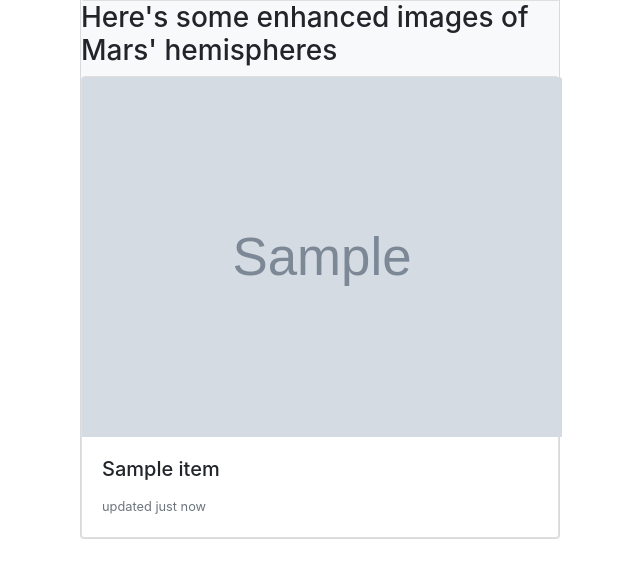
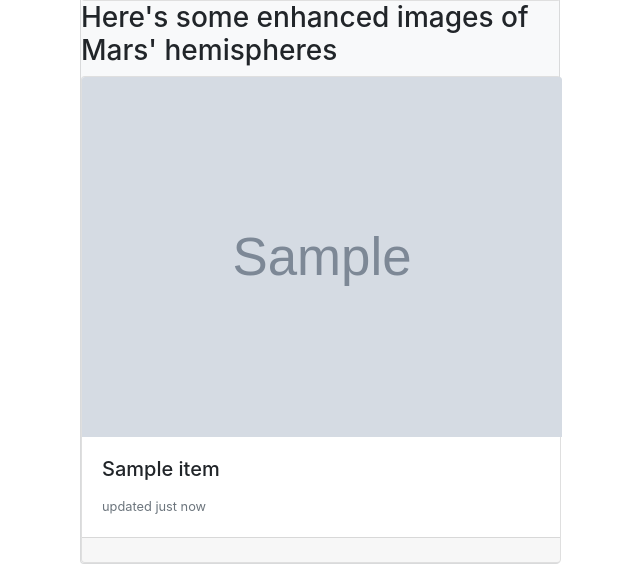
Before and after one commit to LexiJess/NASA_MARS_web_scraping, a Flask app: template templates/scrape.html in a window 1280 px wide. Shown: the part 759-1339 px from the top of the page, without its empty margins (5-645 px from the left). Before the commit the page ends 1298 px from the top, so only its background shows below. Run offline with Flask 2, Linux system fonts and the light colour scheme; the template is opened without the code that fills it: most values are stand-ins (such as "Sample title", 1, 10 or a date in 2020); grey boxes marked "Sample" are stand-in pictures; some libraries are stand-ins or nearby versions.

Commit message:
files rearranged

```diff
--- a/templates/scrape.html
+++ b/templates/scrape.html
@@ -56,14 +56,16 @@ it's reducing with each iteration? -->
 <h3> Here's some enhanced images of Mars' hemispheres </h3>
           <div class="card-deck">
           {% for item in finding_mars.hemisphere_images %}
-          <div class="card">
+          <div class="card" style="min-width: 30rem;">
           <img class= "card-img-top" style="min-width: 30rem;" src="{{ item.img_url }}" alt="Card image cap" >
           <div class="card-body">
           <h5 class="card-title">{{ item.title }}</h5>
 
           <p class="card-text"><small class="text-muted">updated just now</small></p>
-          </div>
-            {% endfor %}
+        </div>
+        <div class="card-footer"></div>
+        </div>
+        {% endfor %}
 
 
 </div>
```
Also changed, not shown: 5 other files.
